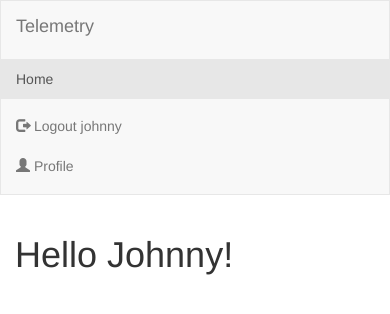
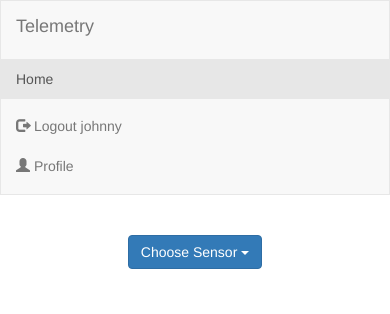
Before and after one commit to gopher-motorsports/telemetry-frontend, a Django app: page / in a window 390 px wide. Shown: the top 314 px of the page. Run offline with Django 3.2, Linux system fonts and the light colour scheme; a user stored in the database is signed in; data that the repository does not hold is empty; some libraries are stand-ins or nearby versions.

Commit message:
dropdown

```diff
--- a/Telemetry/templates/Telemetry/home.html
+++ b/Telemetry/templates/Telemetry/home.html
@@ -1,4 +1,51 @@
 {% extends 'Telemetry/base.html' %}
 {% block content %}
-<h1>Hello {{user.first_name}}!</h1>
+<div class="container">
+	<div class="col-sm-4" align="left">
+		<h1 id="temp" align ="center"></h1>
+		<p id="temp_sensor_label" align ="center"></p>
+		<p>{{r}}</p>
+		<div class="dropdown" align ="center">
+			<button class="btn btn-primary dropdown-toggle" type="button" data-toggle="dropdown">Choose Sensor
+			<span class="caret"></span></button>
+			<ul class="dropdown-menu">
+			  <li><a href="#">HTML</a></li>
+			  <li><a href="#">CSS</a></li>
+			  <li><a href="#">JavaScript</a></li>
+			</ul>
+		  </div>
+	</div>
+	<div class="col-sm-4" align="center">
+		<h1 id="volt" align ="center"></h1>
+		<p id="volt_sensor_label" align ="center"></p>
+	</div>
+	<div class="col-sm-4" align="right">
+		<h1 id="brake_pressure" align ="center"></h1>
+		<p id="pressure_sensor_label" align ="center"></p>
+	</div>
+</div>
+
+<script>
+    function ajax(url, elem, sensor, label) {
+      		var xhttp = new XMLHttpRequest();
+      		xhttp.open("GET", url, true);
+      		xhttp.onreadystatechange = function() {
+        		if (this.readyState == XMLHttpRequest.DONE && this.status == 200) {
+      				var array = JSON.parse(this.responseText);
+      				document.getElementById(elem).innerHTML = array[0].value + " " + array[0].unit;
+      				document.getElementById(label).innerHTML = sensor;
+      			};
+      		}
+		xhttp.send();
+      }
+	  var sensor1 = "ecu_temp";
+
+
+	  function update() {
+		  ajax("http://localhost:5001/sensors/?sensor=engine_temp&number=1", 'temp', 'Engine Temperature', 'temp_sensor_label');
+		  ajax("http://localhost:5001/sensors?sensor=bat_volts&number=1", 'volt', 'Battery Voltage', 'volt_sensor_label');
+		  ajax("http://localhost:5001/sensors?sensor=brake_pressure_front&number=1", 'brake_pressure', 'Brake Preasure', 'pressure_sensor_label');
+	  }
+      setInterval(update, 100);
+</script>
 {% endblock %}
--- a/Telemetry/views.py
+++ b/Telemetry/views.py
@@ -1,7 +1,11 @@
 from django.shortcuts import render
 from django.http import HttpResponse
 from django.contrib.auth.decorators import login_required
+import requests
 
 @login_required
 def home(request):
-    return render(request, 'Telemetry/home.html', {})
+
+    r = requests.get('http://localhost:5001/init')
+    print(r.text)
+    return render(request, 'Telemetry/home.html', {'r':r.text})
--- a/Users/templates/Users/profile.html
+++ b/Users/templates/Users/profile.html
@@ -1,4 +1,6 @@
 {% extends 'Telemetry/base.html' %}
 {% block content %}
-    <h2>Profile for {{user.first_name}} {{user.last_name}} </h2>
+    <h1>Profile</h1>
+    <h4>Name: {{user.first_name}} {{user.last_name}} </h4>
+    <h4>Username: {{user.username}}</h4>
 {% endblock %}
```
Also changed, not shown: Telemetry/static/Telemetry/images/wheel.png (renamed from Telemetry/static/images/Telemetry/wheel.png), db.sqlite3.
